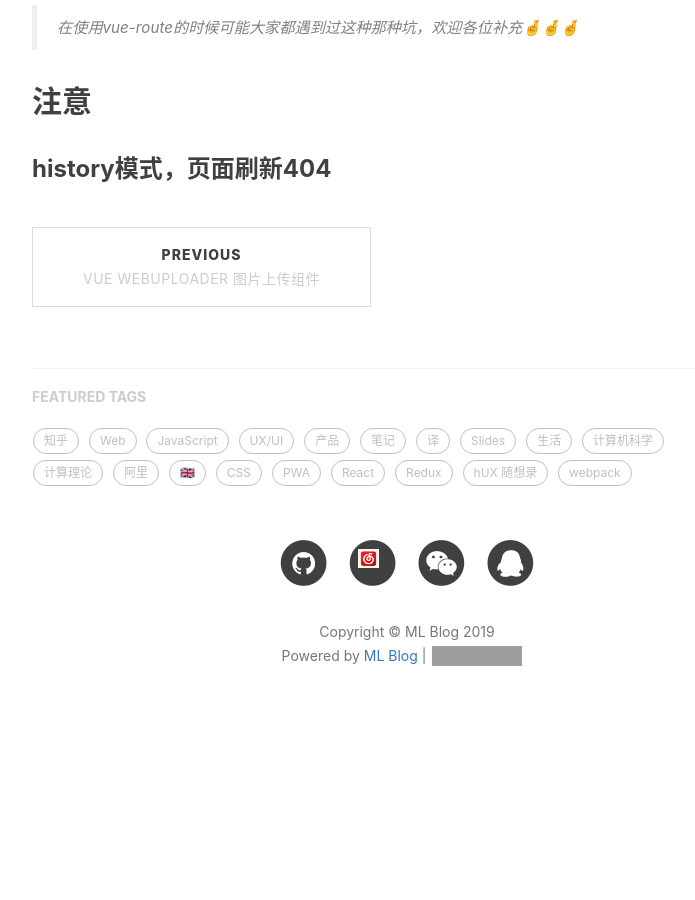
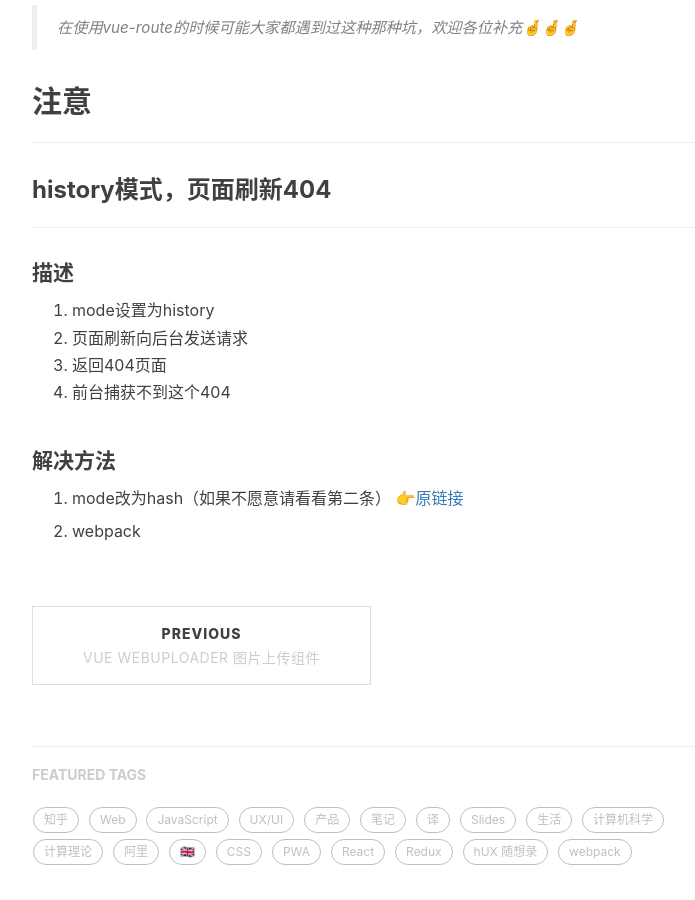
Before and after one commit to adamma1024/ml-blog, a Jekyll site: the page built from _posts/2019-06-28-vue-route-problems.md, in a window 1280 px wide and 900 px high, scrolled down 558 px. Shown: the whole window, without its empty margins (233-928 px from the left). Built offline with Jekyll 4.4.1, drawn with Linux system fonts in a browser that asks for light colours; comment, search, counter and statistics services are not loaded; before the commit the page ends 1318 px from its top, so only the background shows below that; grey boxes are pictures that could not be loaded.

Commit message:
problems

```diff
--- a/_posts/2019-06-28-vue-route-problems.md
+++ b/_posts/2019-06-28-vue-route-problems.md
@@ -12,5 +12,21 @@ tags:
 > 在使用vue-route的时候可能大家都遇到过这种那种坑，欢迎各位补充🤞🤞🤞
 
 ## 注意
+---
 
 ### history模式，页面刷新404
+---
+
+#### 描述
+
+1. mode设置为history
+2. 页面刷新向后台发送请求
+3. 返回404页面
+4. 前台捕获不到这个404
+
+#### 解决方法
+
+1. mode改为hash（如果不愿意请看看第二条）
+👉[原链接](https://blog.csdn.net/httguangtt/article/details/84847582)
+
+2. webpack
```
